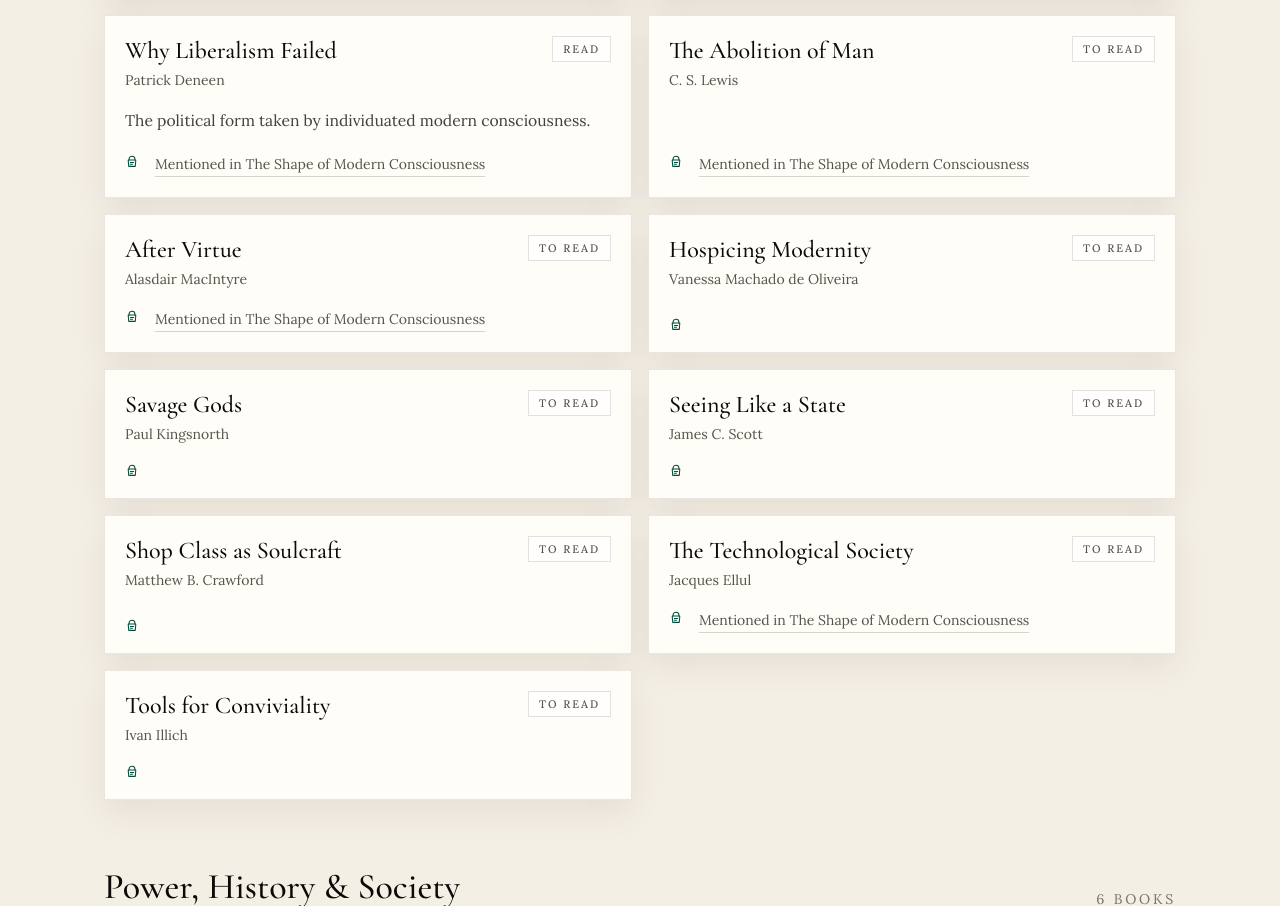
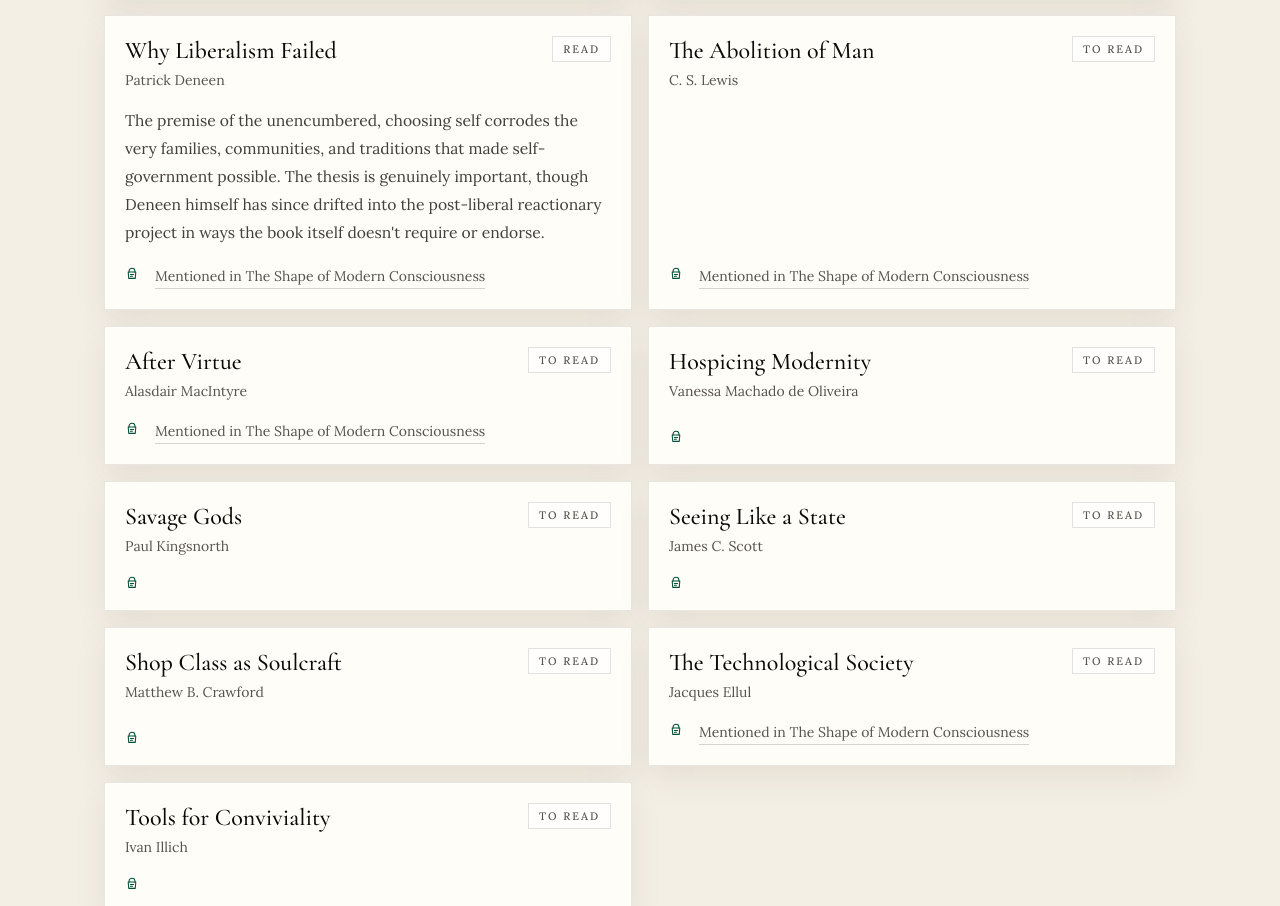
Before and after one commit to teich/teich-web, a Next.js app: page /reading in a window 1280 px wide. Shown: the part 4429-5335 px from the top of the page. Built offline with nearby package versions, Linux system fonts and the light colour scheme.

Commit message:
note on liberalism

```diff
--- a/content/reading-list.ts
+++ b/content/reading-list.ts
@@ -328,7 +328,7 @@ export const books: Book[] = [
     status: "read",
     shelf: "Modern Systems & Their Discontents",
     mentionedIn: [modernConsciousness],
-    note: "The political form taken by individuated modern consciousness.",
+    note: "The premise of the unencumbered, choosing self corrodes the very families, communities, and traditions that made self-government possible. The thesis is genuinely important, though Deneen himself has since drifted into the post-liberal reactionary project in ways the book itself doesn't require or endorse.",
   },
   {
     title: "Hospicing Modernity",
```
